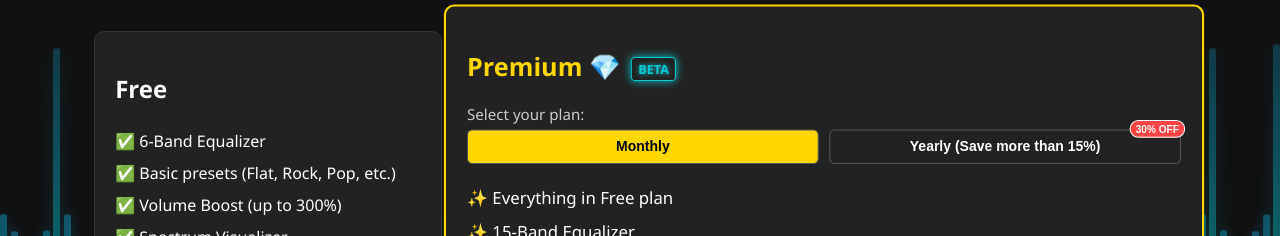
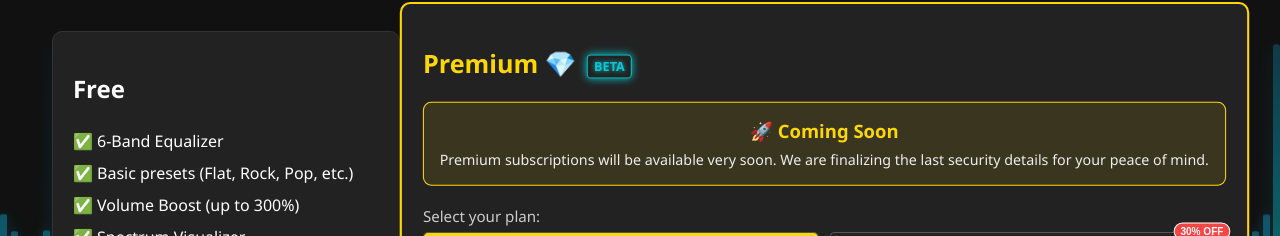
Before and after one commit to nriverqc/Smart-Audio-EQ, a React (Vite) app in the folder web/: page /premium in a window 1280 px wide. Shown: the part 308-544 px from the top of the page. Built offline with nearby package versions, Linux system fonts and the light colour scheme; no server answers; the HTML template or start-up script is replaced by a standard one.

Commit message:
Add 'Coming Soon' notice to Premium page with multi-language support

```diff
--- a/web/src/pages/Premium.jsx
+++ b/web/src/pages/Premium.jsx
@@ -190,7 +190,9 @@ export default function Premium({ lang }) {
       appPassBtnAuto: 'Verificar automáticamente desde la extensión',
       appPassManualLabel: '¿Tienes un código promocional o manual?',
       appPassPlaceholder: 'CÓDIGO-PROMO',
-      appPassBtn: 'Activar código'
+      appPassBtn: 'Activar código',
+      comingSoon: 'Próximamente',
+      comingSoonMsg: 'Las suscripciones Premium estarán disponibles muy pronto. Estamos finalizando los últimos detalles de seguridad para tu tranquilidad.'
     },
     en: {
       title: 'Unlock the full power',
@@ -235,7 +237,9 @@ export default function Premium({ lang }) {
       appPassBtnAuto: 'Verify automatically via extension',
       appPassManualLabel: 'Have a promo or manual code?',
       appPassPlaceholder: 'PROMO-CODE',
-      appPassBtn: 'Activate code'
+      appPassBtn: 'Activate code',
+      comingSoon: 'Coming Soon',
+      comingSoonMsg: 'Premium subscriptions will be available very soon. We are finalizing the last security details for your peace of mind.'
     },
     pt: {
       title: 'Desbloqueie todo o poder',
@@ -280,7 +284,9 @@ export default function Premium({ lang }) {
       appPassBtnAuto: 'Verificar automaticamente via extensão',
       appPassManualLabel: 'Tem um código promocional ou manual?',
       appPassPlaceholder: 'CÓDIGO-PROMO',
-      appPassBtn: 'Ativar código'
+      appPassBtn: 'Ativar código',
+      comingSoon: 'Em breve',
+      comingSoonMsg: 'As assinaturas Premium estarão disponíveis em breve. Estamos finalizando os últimos detalhes de segurança para sua tranquilidade.'
     },
     de: {
       title: 'Schalte die volle Leistung frei',
@@ -325,7 +331,9 @@ export default function Premium({ lang }) {
       appPassBtnAuto: 'Automatisch über Erweiterung verifizieren',
       appPassManualLabel: 'Haben Sie einen Promo- oder manuellen Code?',
       appPassPlaceholder: 'PROMO-CODE',
-      appPassBtn: 'Code aktivieren'
+      appPassBtn: 'Code aktivieren',
+      comingSoon: 'Demnächst',
+      comingSoonMsg: 'Premium-Abonnements werden in Kürze verfügbar sein. Wir schließen die letzten Sicherheitsdetails für Ihre Sicherheit ab.'
     },
   };
 
@@ -484,6 +492,19 @@ export default function Premium({ lang }) {
             {t.premiumTitle}
             <span className="beta-badge" style={{fontSize: '0.5em', verticalAlign: 'middle', marginLeft: '10px'}}>BETA</span>
           </h2>
+
+          {/* Coming Soon Notice */}
+          <div style={{
+              background: 'rgba(255, 215, 0, 0.1)',
+              border: '1px solid #ffd700',
+              padding: '15px',
+              borderRadius: '8px',
+              marginBottom: '20px',
+              textAlign: 'center'
+          }}>
+              <h4 style={{color: '#ffd700', margin: '0 0 5px 0', fontSize: '1.1rem'}}>🚀 {t.comingSoon}</h4>
+              <p style={{fontSize: '0.85rem', color: '#eee', margin: 0}}>{t.comingSoonMsg}</p>
+          </div>
 
           {/* Plan Selector */}
           <div style={{margin: '10px 0'}}>
```
